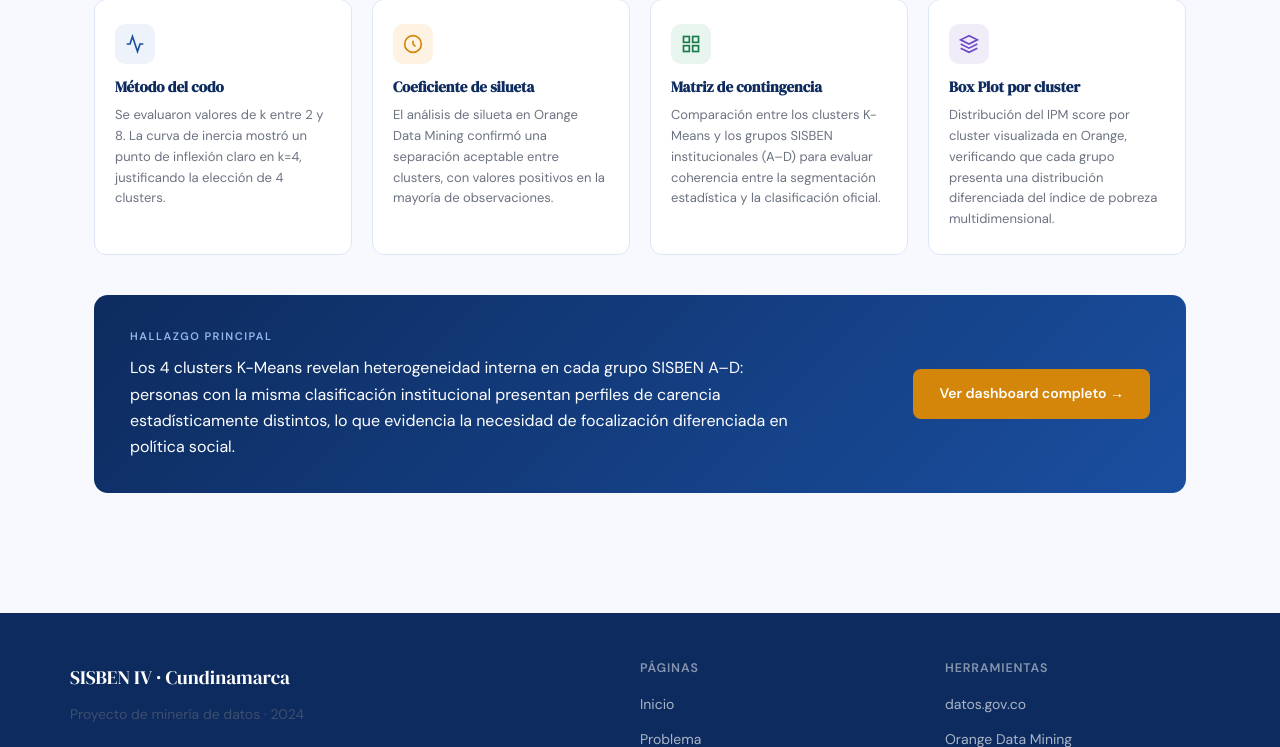
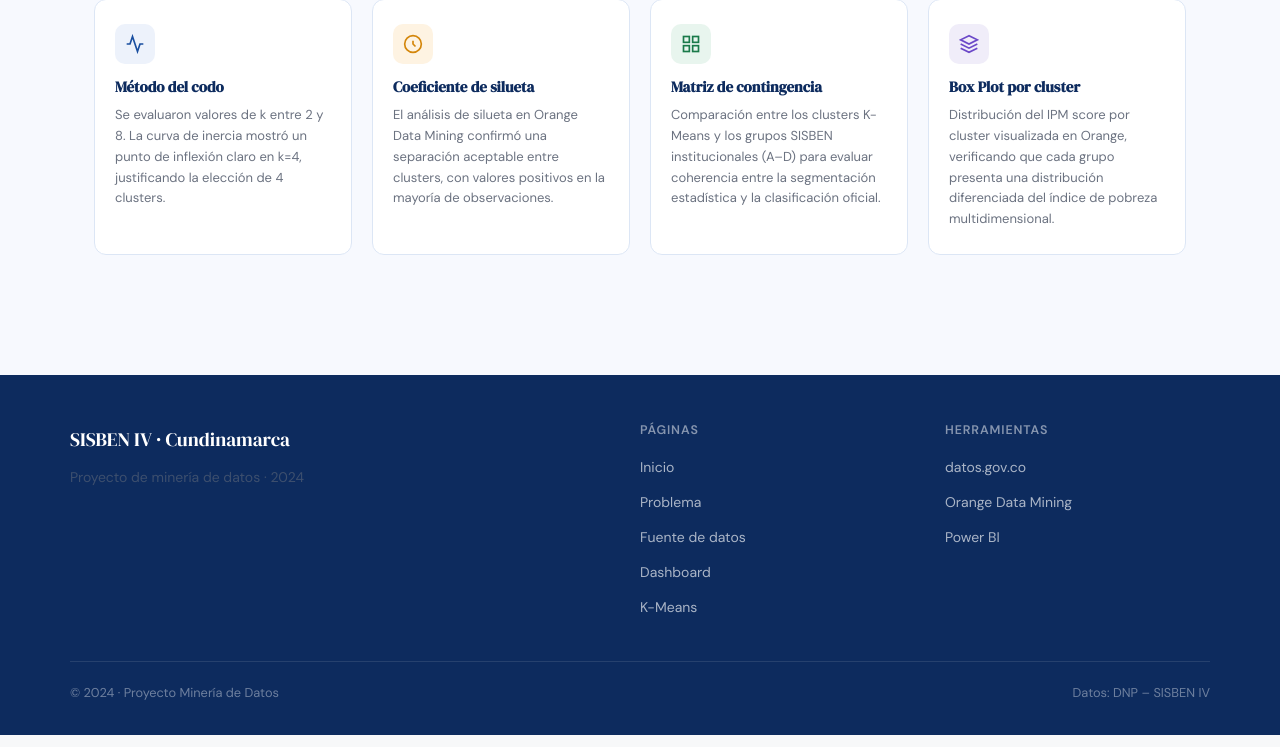
Before and after one commit to KevinRamirez19/proyecto_sisben, a Flask app: page /kmeans in a window 1280 px wide. Shown: the part 2406-3153 px from the top of the page. Run offline with Flask 3, Linux system fonts and the light colour scheme; parts of the project's set-up code (start-up, migrations or seed data) failed here and were passed over.

Commit message:
Redundant information is removed

```diff
--- a/templates/kmeans.html
+++ b/templates/kmeans.html
@@ -210,14 +210,7 @@
     </div>
   </div>
 
-  <!-- Banner resultado clave -->
-  <div class="kmeans-result fade-up">
-    <div class="kmeans-result__text">
-      <div class="kmeans-result__label">Hallazgo principal</div>
-      Los 4 clusters K-Means revelan heterogeneidad interna en cada grupo SISBEN A–D: personas con la misma clasificación institucional presentan perfiles de carencia estadísticamente distintos, lo que evidencia la necesidad de focalización diferenciada en política social.
-    </div>
-    <a href="{{ url_for('dashboard') }}" class="btn btn--acento">Ver dashboard completo →</a>
-  </div>
+
 
 </div>
 
```
